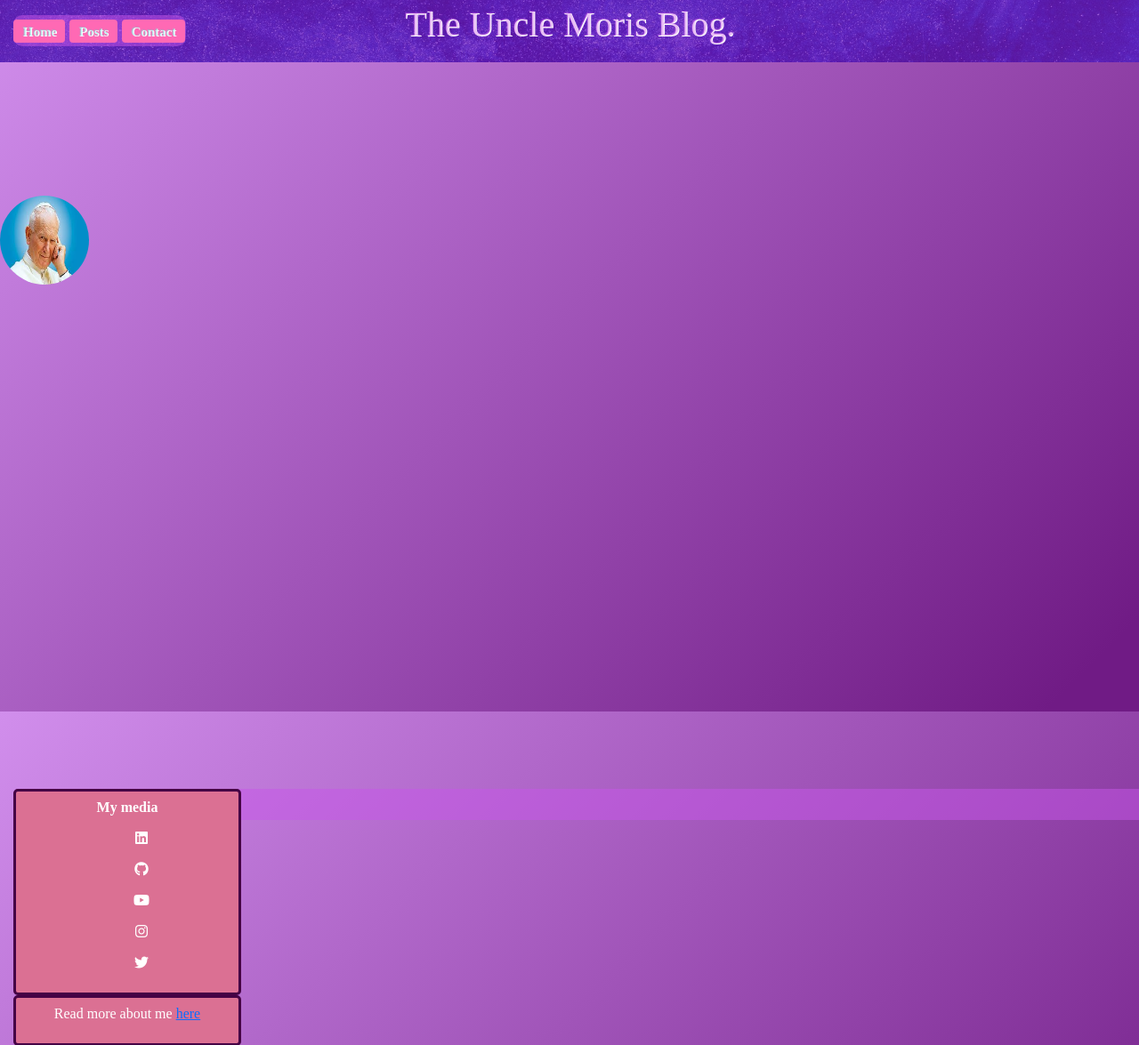
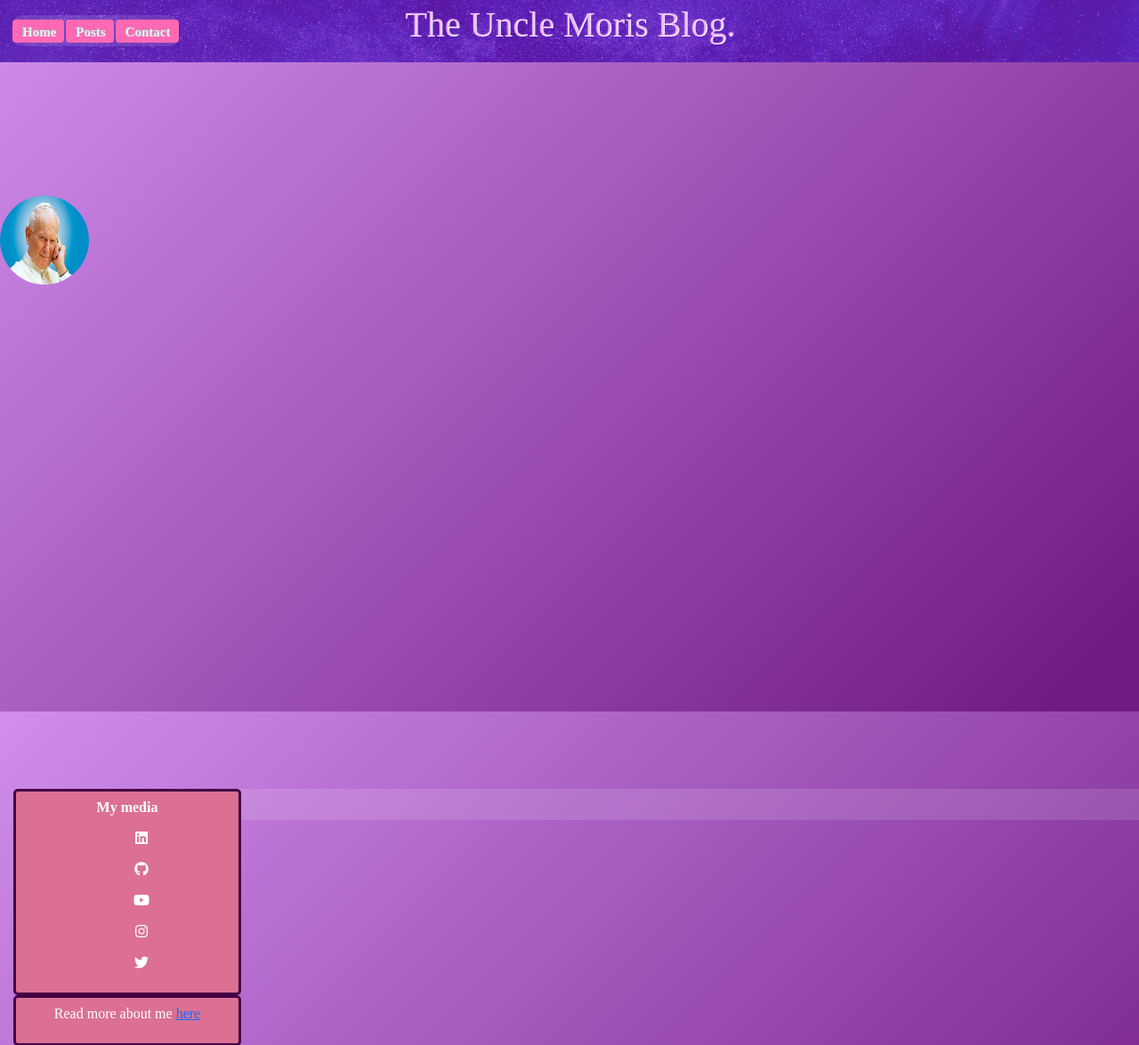
Before and after one commit to Uncle-Moris/MyBlog, a Django app: page / in a window 1280 px wide. Shown: the top 1175 px of the page at 89% size. Run offline with Django 4.2, Linux system fonts and the light colour scheme; some libraries are stand-ins or nearby versions.

Commit message:
new nav bar

```diff
--- a/my_blog/main/static/main/css/style.css
+++ b/my_blog/main/static/main/css/style.css
@@ -57,9 +57,10 @@ body {
     left: 15px;
 
     padding: 0px;
+    margin: 0;
     width: auto;
     height: 35px;
-    background-color: rgba(199, 87, 234,.5);
+    background-color: rgba(255, 255, 255, 0.12);
     z-index: 111111;
     line-height: 35px;
     border-radius: 10px ;
@@ -73,13 +74,10 @@ body {
 
 .nav-item a{
 
-    margin: 0px 1px 0px 0px;
+    margin: -1px;
     padding: 5px 10px;
 
-
-
     font-size: 15px;
-
     color: rgba(87, 234, 217, 0.38);
 
     font-weight: bold;
@@ -96,9 +94,8 @@ body {
 }
 
 .nav-item:hover{
-    color: red;
     box-shadow: 1px -1px 7px palevioletred;
-    text-shadow: 1px -1px 0 palevioletred;
+    text-shadow: 1px -1px 0 #f3f3f3;
 
 }
 
```
